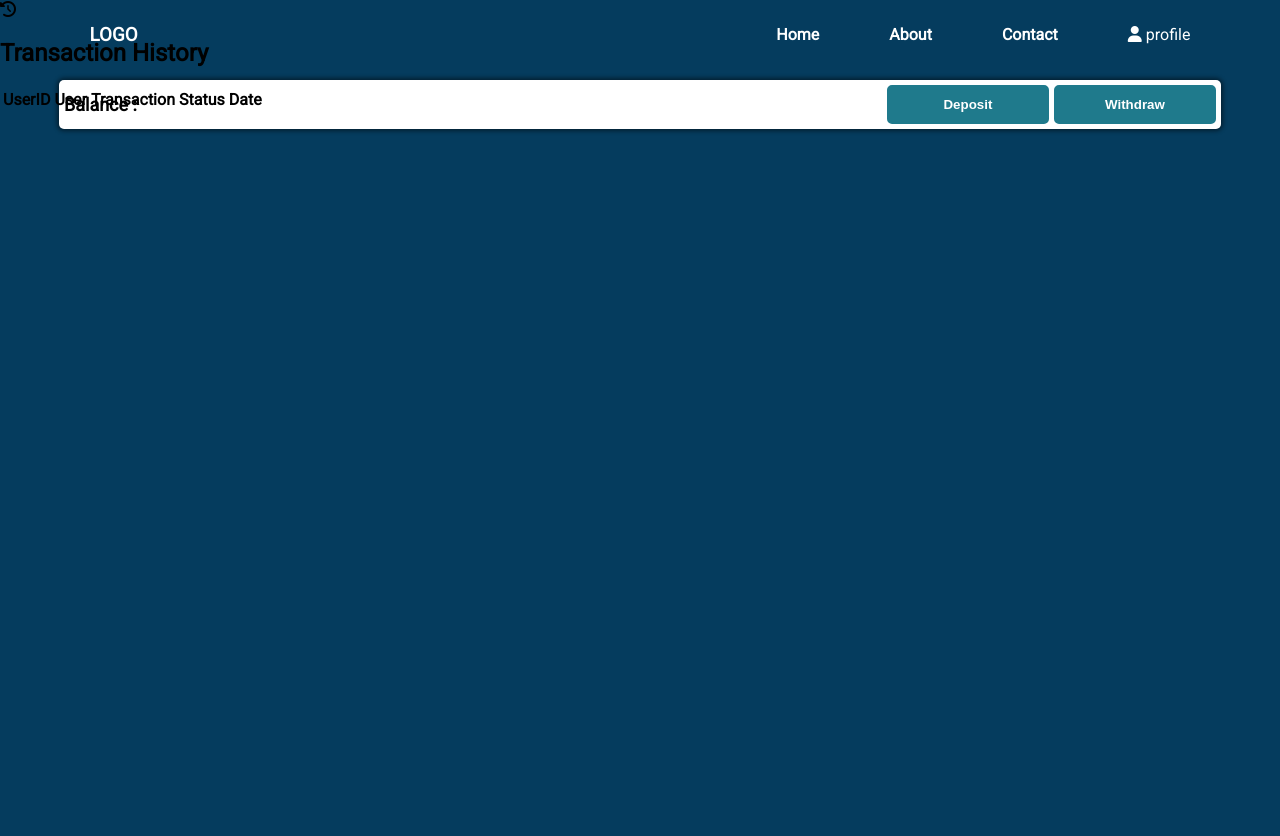
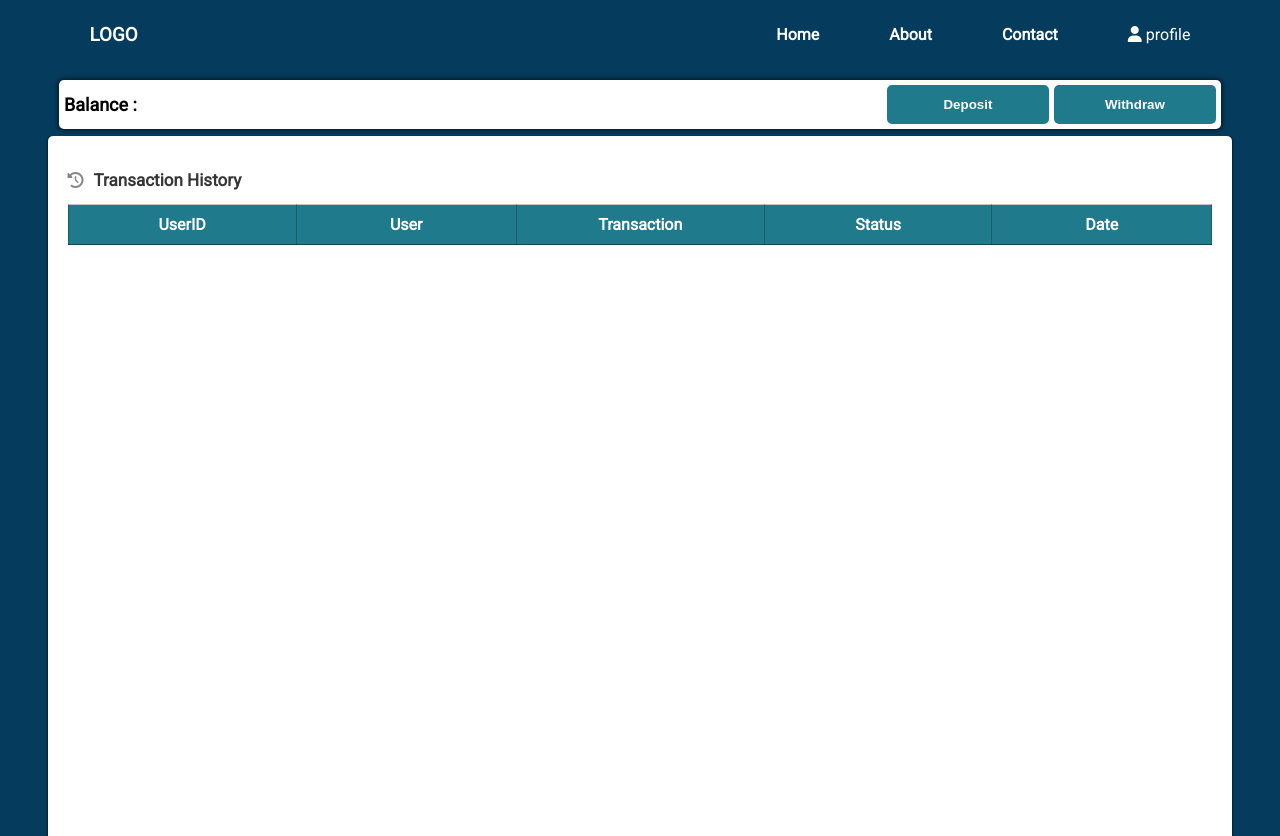
Before and after one commit to tcultivator/LoginSystem-with-httpOnly-Cookie-and-JWT, a website: page index.html in a window 1280 px wide. Before the commit the page ends 800 px from the top, so only its background shows below. Drawn offline with Linux system fonts and the light colour scheme; no server answers.

Commit message:
Update landingPage.css

```diff
--- a/landingPage.css
+++ b/landingPage.css
@@ -2,7 +2,6 @@ body {
     padding: 0;
     margin: 0;
     font-family: 'Roboto', sans-serif;
-    overflow: hidden;
     background-color: #053C5E;
 }
 
@@ -538,3 +537,89 @@ nav .rightSide a:hover::before {
     justify-content: center;
     gap: 5px;
 }
+
+
+
+.apps {
+    width: 100%;
+    height: auto;
+    min-height: 700px;
+    position: absolute;
+    top: 17%;
+    display: flex;
+    align-items: center;
+    justify-content: center;
+    z-index: -1;
+    overflow: auto;
+}
+
+
+.apps .app1 {
+    background-color: rgb(255, 255, 255);
+    box-shadow: 0px 0px 3px 0px black;
+    width: 91%;
+    min-height: 700px;
+    height: auto;
+    position: absolute;
+    border-radius: 5px;
+    top: 0%;
+    padding: 10px;
+    overflow: auto;
+}
+
+#transactionHistory {
+    width: 100%;
+
+    padding: 10px;
+    box-sizing: border-box;
+
+
+    border-radius: 5px;
+    height: 100%;
+}
+
+.transactionHistoryHead {
+    display: flex;
+    align-items: center;
+    gap: 10px;
+    color: rgb(133, 133, 133);
+}
+
+#transactionHistory h2 {
+    font-size: 17px;
+    color: rgb(54, 54, 54);
+}
+
+#transactionTable {
+    border: 1px solid rgba(0, 0, 0, 0.377);
+    border-collapse: collapse;
+
+}
+
+#transactionTable th {
+    background-color: #1F7A8C;
+    color: white;
+    padding: 10px;
+}
+
+#transactionTable tr,
+th,
+td {
+    border: 1px solid rgba(0, 0, 0, 0.233);
+    padding: 10px;
+    width: 400px;
+    color: rgb(63, 63, 63);
+}
+
+
+#success {
+    background-color: rgb(42, 211, 99);
+    color: white;
+    text-align: center;
+}
+
+#failed {
+    background-color: rgb(226, 51, 51);
+    color: white;
+    text-align: center;
+}
```
